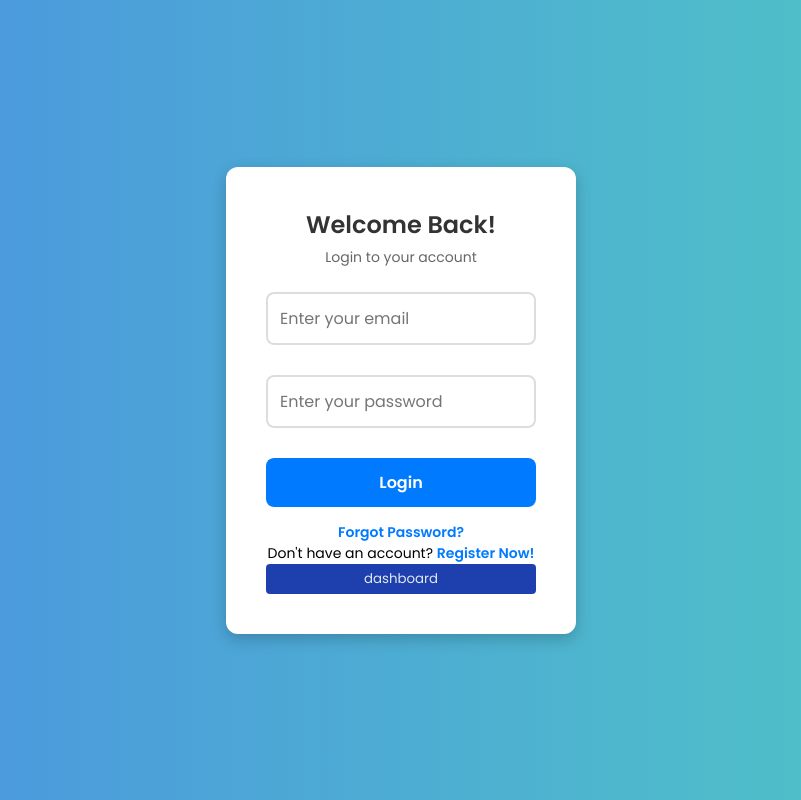
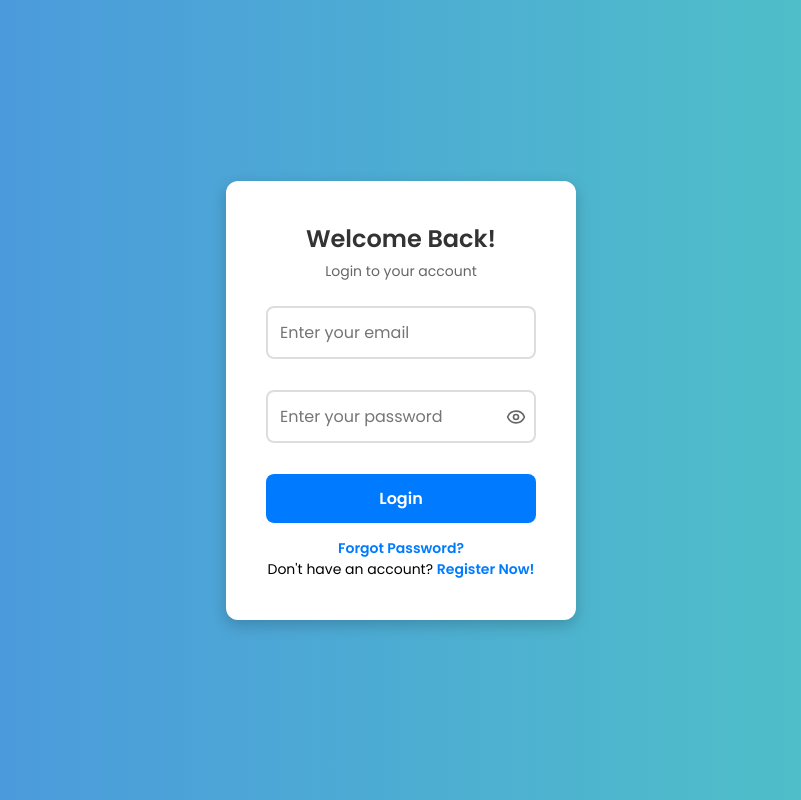
Before and after one commit to amrrkhaled/task-management-system, a React (Vite) app in the folder client/: page / in a window 1280 px wide. Shown: the whole page, without its empty margins (239-1040 px from the left). Built offline with nearby package versions, Linux system fonts and the light colour scheme.

Commit message:
Added some features to login and registration

```diff
--- a/client/src/components/Dashboard.jsx
+++ b/client/src/components/Dashboard.jsx
@@ -18,7 +18,7 @@ const mockNotifications = [
 ];
 
 const Dashboard = () => {
-  const [isSidebarOpen, setIsSidebarOpen] = useState(true);
+  const [isSidebarOpen, setIsSidebarOpen] = useState(false);
   const [isNotificationsOpen, setIsNotificationsOpen] = useState(false);
 
   return (
--- a/client/src/components/Login.jsx
+++ b/client/src/components/Login.jsx
@@ -1,11 +1,12 @@
-import { Link, useNavigate } from "react-router-dom";
-import { useState } from "react";
+import React, { useState } from 'react';
+import { Link, useNavigate } from 'react-router-dom';
+import { Eye, EyeOff } from 'lucide-react';
 import "../styles/login.css";
-import Dashboard from "../components/Dashboard";
 
-function Login() {
+const Login = () => {
   const [email, setEmail] = useState("");
   const [password, setPassword] = useState("");
+  const [showPassword, setShowPassword] = useState(false);
   const [error, setError] = useState(null);
   const navigate = useNavigate();
 
@@ -23,8 +24,8 @@ function Login() {
 
       if (response.ok) {
         const data = await response.json();
-        localStorage.setItem("token", data.token); // Store token for authentication
-        navigate("/dashboard"); // Redirect to Dashboard
+        localStorage.setItem("token", data.token);
+        navigate("/dashboard");
       } else {
         setError("Invalid credentials. Please try again.");
       }
@@ -39,7 +40,9 @@ function Login() {
         <div className="login-card">
           <h2 className="login-title">Welcome Back!</h2>
           <p className="login-subtitle">Login to your account</p>
+
           {error && <p className="login-error">{error}</p>}
+
           <form className="login-form" onSubmit={handleSubmit}>
             <div className="input-group">
               <input
@@ -53,32 +56,48 @@ function Login() {
             </div>
 
             <div className="input-group">
+              <div className="password-input-container">
                 <input
-                type="password"
+                  type={showPassword ? "text" : "password"}
                   className="login-input"
                   placeholder="Enter your password"
                   value={password}
                   onChange={(e) => setPassword(e.target.value)}
                   required
                 />
+                <button
+                  type="button"
+                  className="toggle-password-button"
+                  onClick={() => setShowPassword(!showPassword)}
+                  aria-label={showPassword ? "Hide password" : "Show password"}
+                >
+                  {showPassword ? (
+                    <EyeOff className="eye-icon" />
+                  ) : (
+                    <Eye className="eye-icon" />
+                  )}
+                </button>
+              </div>
             </div>
 
             <button type="submit" className="login-button">Login</button>
 
             <div className="login-links">
-              <Link to="/forget-password" className="login-link">Forgot Password?</Link>
-              <p>Don't have an account? <Link to="/register" className="login-link">Register Now!</Link></p>
+              <Link to="/forget-password" className="login-link">
+                Forgot Password?
+              </Link>
+              <p>
+                Don't have an account?{" "}
+                <Link to="/register" className="login-link">
+                  Register Now!
+                </Link>
+              </p>
             </div>
-            <Link to="/dashboard">
-                <button className="create-project-buttons">
-                  dashboard
-                </button>
-              </Link>
           </form>
         </div>
       </div>
     </div>
   );
-}
+};
 
 export default Login;
--- a/client/src/components/Register.jsx
+++ b/client/src/components/Register.jsx
@@ -1,5 +1,6 @@
 import { useState } from "react";
 import { Link } from "react-router-dom";
+import { Eye, EyeOff } from 'lucide-react';
 import "../styles/register.css";
 
 function Register() {
@@ -8,6 +9,7 @@ function Register() {
   const [username, setUsername] = useState("");
   const [error, setError] = useState(null);
   const [success, setSuccess] = useState(null);
+  const [showPassword, setShowPassword] = useState(false);
 
   const API_URL = "http://13.60.154.39:5000/register";
 
@@ -80,14 +82,28 @@ function Register() {
             </div>
 
             <div className="input-group">
+              <div className="password-input-container">
                 <input
-                type="password"
+                  type={showPassword ? "text" : "password"}
                   className="register-input"
                   placeholder="Password"
                   value={password}
                   onChange={(e) => setPassword(e.target.value)}
                   required
                 />
+                <button
+                  type="button"
+                  className="toggle-password-button"
+                  onClick={() => setShowPassword(!showPassword)}
+                  aria-label={showPassword ? "Hide password" : "Show password"}
+                >
+                  {showPassword ? (
+                    <EyeOff className="eye-icon" />
+                  ) : (
+                    <Eye className="eye-icon" />
+                  )}
+                </button>
+              </div>
             </div>
 
             <button type="submit" className="register-button">Register</button>
--- a/client/src/styles/login.css
+++ b/client/src/styles/login.css
@@ -106,6 +106,35 @@
   font-size: 14px;
 }
 
+.password-input-container {
+  position: relative;
+  width: 100%;
+}
+
+.toggle-password-button {
+  position: absolute;
+  right: 10px;
+  top: 40%;
+  transform: translateY(-50%);
+  background: none;
+  border: none;
+  cursor: pointer;
+  padding: 0;
+  display: flex;
+  align-items: center;
+  justify-content: center;
+}
+
+.eye-icon {
+  width: 20px;
+  height: 20px;
+  color: #666;
+}
+
+.toggle-password-button:hover .eye-icon {
+  color: #333;
+}
+
 .login-link {
   color: #007BFF;
   text-decoration: none;
```
Lines whose indentation alone changed are shown as unchanged.
